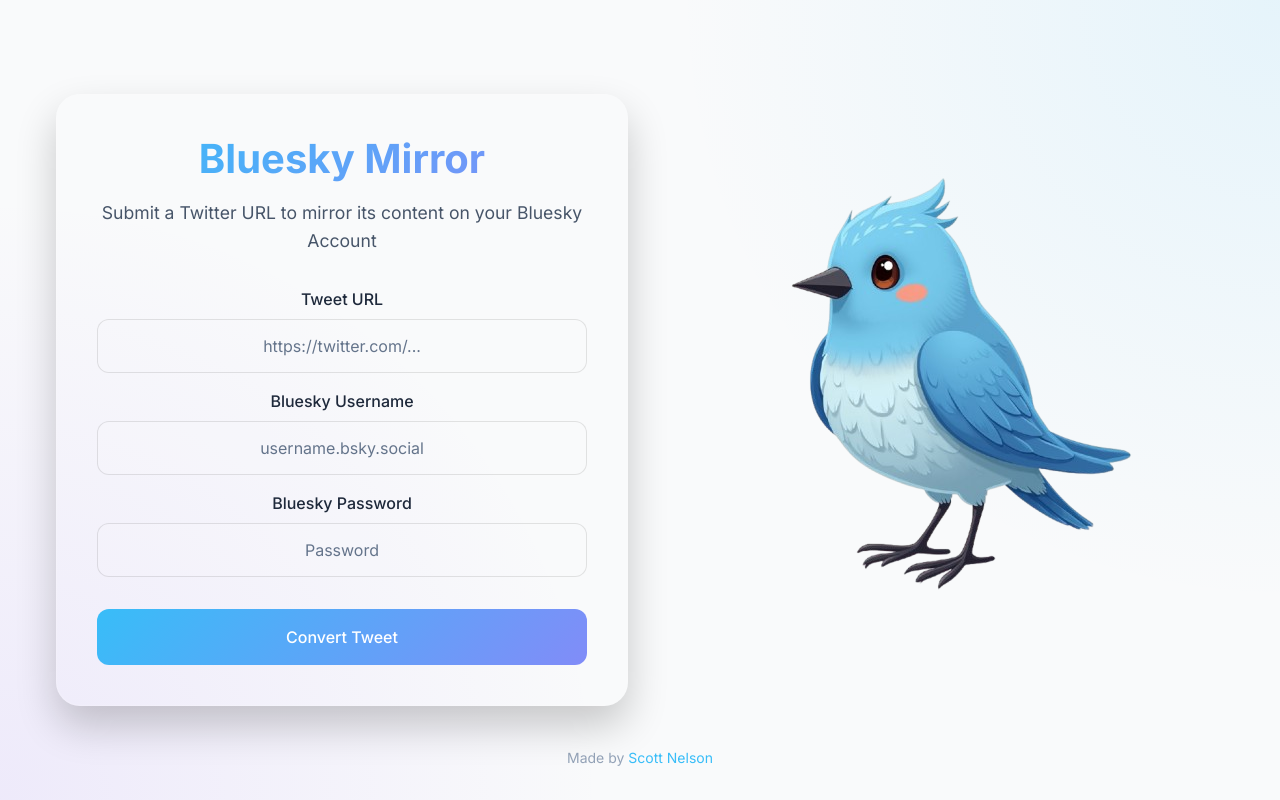
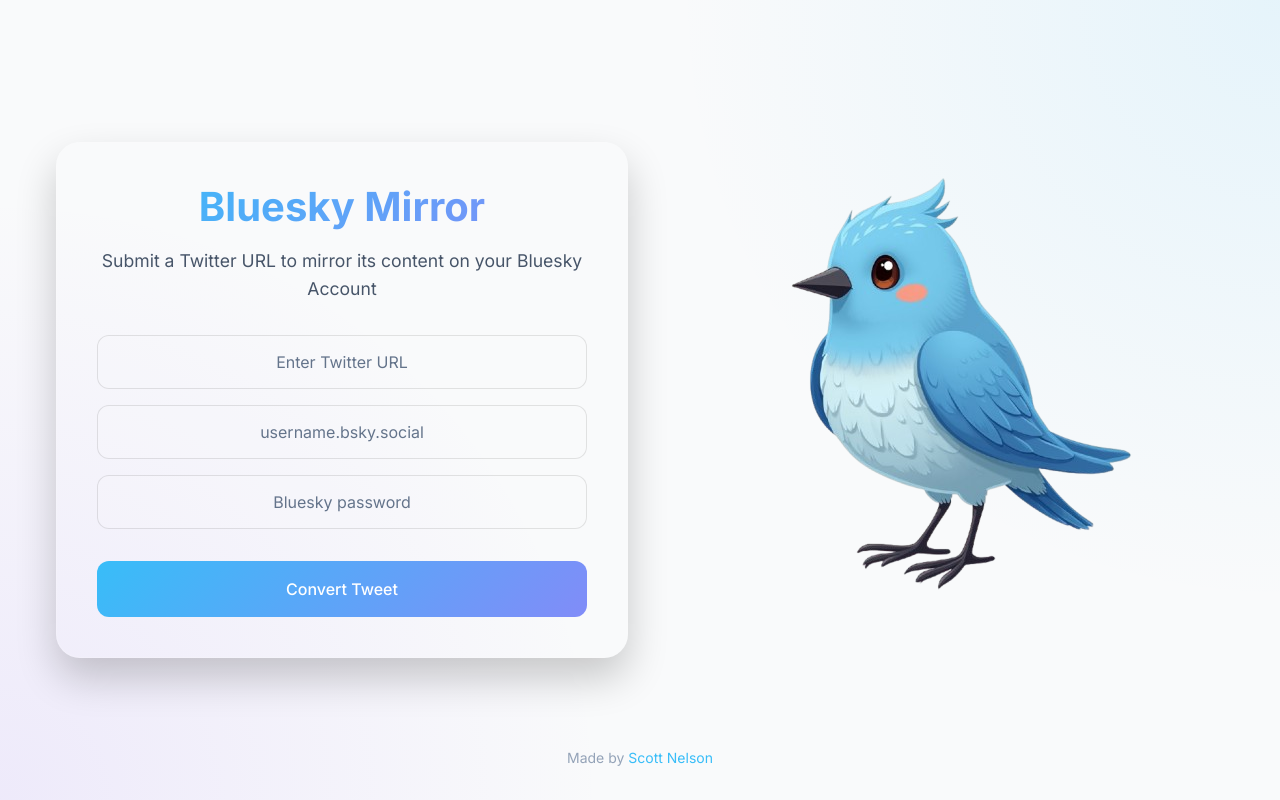
Before and after one commit to NelsonScott/bluesky-mirror, a Flask app: page / in a window 1280 px wide. Run offline with Flask 3, Linux system fonts and the light colour scheme; parts of the project's set-up code (start-up, migrations or seed data) failed here and were passed over.

Commit message:
improve placeholder form text

```diff
--- a/templates/index.html
+++ b/templates/index.html
@@ -186,18 +186,18 @@
                     <p>Submit a Twitter URL to mirror its content on your Bluesky Account</p>
                     <form id="tweet-form" method="POST" class="needs-validation" novalidate>
                         <div class="mb-3 form-group">
-                            <label for="tweet_url" class="form-label">Tweet URL</label>
-                            <input type="text" id="tweet_url" name="tweet_url" class="form-control" placeholder="https://twitter.com/..." required>
+                            <input type="text" id="tweet_url" name="tweet_url" class="form-control"
+                                placeholder="Enter Twitter URL" required>
                             <div class="invalid-feedback">Please enter a valid tweet URL.</div>
                         </div>
                         <div class="mb-3 form-group">
-                            <label for="username" class="form-label">Bluesky Username</label>
-                            <input type="text" id="username" name="username" class="form-control" placeholder="username.bsky.social" value="{{ username }}">
+                            <input type="text" id="username" name="username" class="form-control"
+                                placeholder="username.bsky.social" value="{{ username }}">
                             <div class="invalid-feedback">Please enter your Bluesky username.</div>
                         </div>
                         <div class="mb-3 form-group">
-                            <label for="password" class="form-label">Bluesky Password</label>
-                            <input type="password" id="password" name="password" class="form-control" placeholder="Password" value="{{ password }}">
+                            <input type="password" id="password" name="password" class="form-control"
+                                placeholder="Bluesky password" value="{{ password }}">
                             <div class="invalid-feedback">Please enter your Bluesky password.</div>
                         </div>
                         <button type="submit" class="btn btn-primary w-100">Convert Tweet</button>
```
